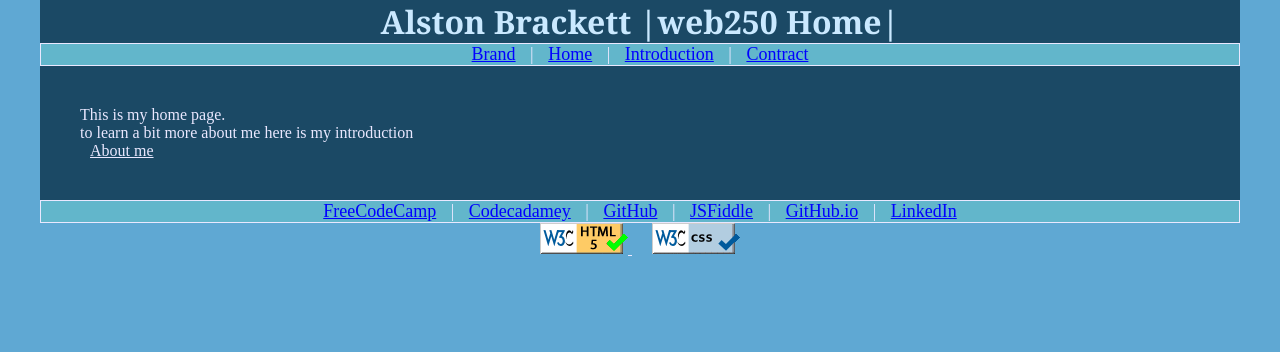
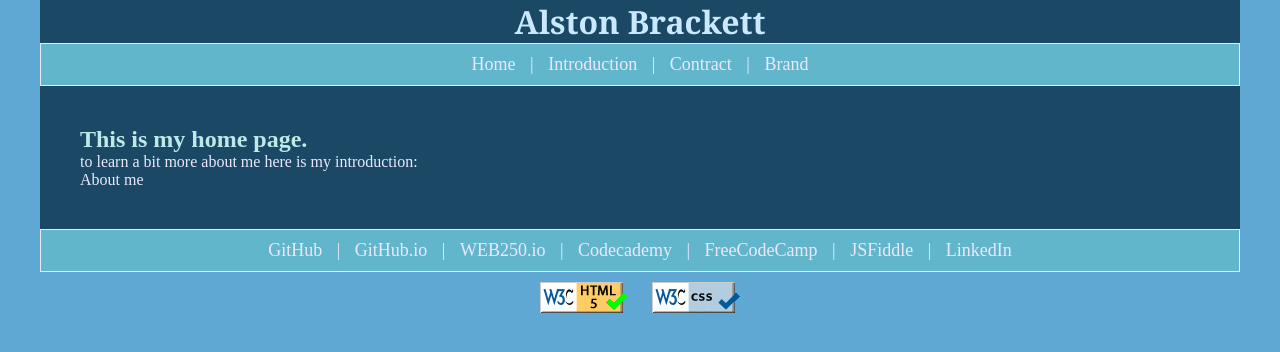
Before and after one commit to wolfbaj/WEB250, a PHP site: page / in a window 1280 px wide. Shown: the top 352 px of the page. Run offline with PHP 8.4, Linux system fonts and the light colour scheme.

Commit message:
fixed page issues

```diff
--- a/index.html
+++ b/index.html
@@ -3,30 +3,31 @@
 	<head>
 		<meta http-equiv="Content-Type" content="text/html; charset=UTF-8">
 		<link rel = "stylesheet" href = "styles/default.css">
-		<title>Alston Brackett |web250 Home|</title>
+		<title>Alston Brackett's | WEB250 Home |</title>
 	</head>
 	<body>
 		<header>
-		<h1>Alston Brackett |web250 Home|</h1>
+		<h1>Alston Brackett</h1>
 		<nav>
-			<a href="brand.html">Brand</a> |
 			<a href="index.html">Home</a> |
 			<a href="introduction.html">Introduction</a> |
-			<a href="contract.html">Contract</a>
+			<a href="contract.html">Contract</a> |
+			<a href="brand.html">Brand</a>
 		</nav>
 		</header>
-		<div>
-		<p>This is my home page.</p>
-		<p>to learn a bit more about me here is my introduction</p>
+		<main>
+		<h2>This is my home page.</h2>
+		<p>to learn a bit more about me here is my introduction:</p>
 		<a href="introduction.html">About me</a>
-		</div>
+		</main>
 		<footer>
 		<nav>
+			<a href="https://github.com/wolfbaj">GitHub</a> |
+			<a href="https://wolfbaj.github.io">GitHub.io</a> |
+			<a href="https://wolfbaj.github.io/web250.io/">WEB250.io</a> |
+			<a href="https://www.codecademy.com/profiles/wolfbaj">Codecademy</a> |
 			<a href="https://www.freecodecamp.org/wolfbaj">FreeCodeCamp</a> |
-			<a href="https://www.codecademy.com/profiles/wolfbaj">Codecadamey</a> |
-			<a href="https://github.com/wolfbaj">GitHub</a> |
 			<a href="https://jsfiddle.net/user/wolfbaj/fiddles/">JSFiddle</a> |
-			<a href="https://wolfbaj.github.io">GitHub.io</a> |
 			<a href="https://www.linkedin.com/in/alston-brackett-65a1642aa/">LinkedIn</a>
 		</nav>
 		<a href="http://validator.w3.org/check?uri=https://wolfbaj.github.io/web250.io/index.html">
--- a/styles/default.css
+++ b/styles/default.css
@@ -21,10 +21,16 @@ nav{
 	border: 1px solid;
 	margin: auto;
 	font-size: 18px;
+	padding: 10px;
 }
 nav a{
 	color: blue;
 	padding: 10px;
+	margin: auto;
+}
+main{
+	background-color: #1B4965;
+	padding: 40px;
 }
 div{
 	background-color: #1B4965;
@@ -49,7 +55,20 @@ p{
 }
 a{
 	margin: auto;
+	padding: auto;
+	color: #5FA8D3
+}
+a:link{
+	text-decoration: none;
+	color: #EAE8FF;
+}
+a:visited{
+	text-decoration: none;
+	color: #EAE8FF;
+}
+img{
 	padding: 10px;
+	margin:auto;
 }
 footer{
 	text-align: center;
```
Also changed, not shown: brand.html (+10 -11 lines), contract.html (+9 -8 lines), introduction.html (+9 -8 lines).
